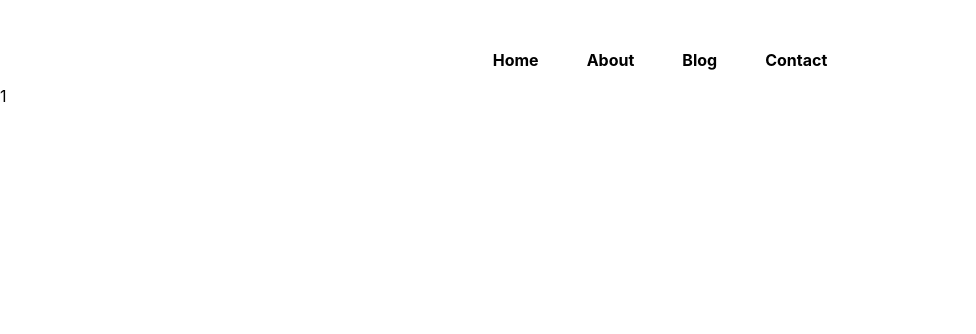
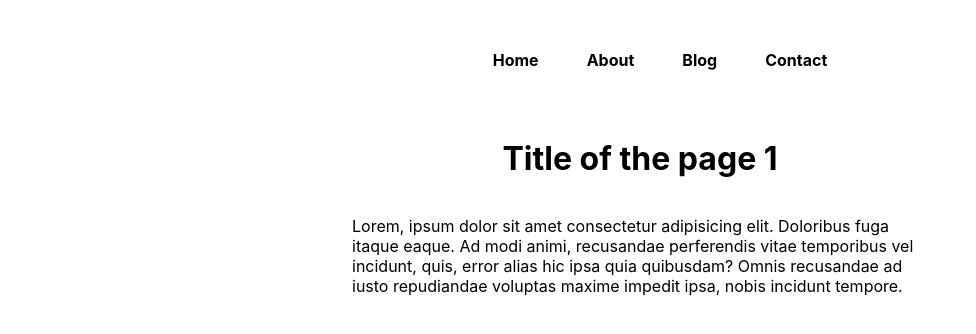
Before and after one commit to Fahadmohammad1/hunting-coder, a Next.js app: page /blogpost/1 in a window 1280 px wide. Shown: the top 334 px of the page, without its empty margins (0-976 px from the left). Built offline with nearby package versions, Linux system fonts and the light colour scheme.

Commit message:
css added for blog and blogspot

```diff
--- a/pages/blog.js
+++ b/pages/blog.js
@@ -1,3 +1,4 @@
+import Link from "next/link";
 import React from "react";
 import styles from "../styles/blog.module.css";
 
@@ -7,7 +8,9 @@ const Blog = () => {
       <div className={styles.blogs}>
         <h2>Popular Blogs</h2>
         <div className={styles.blogItem}>
-          <h3>How to Learn Javascript in 2022</h3>
+          <Link href={"/blogpost/learn-javascript"}>
+            <h3>How to Learn Javascript in 2022</h3>
+          </Link>
           <p>
             Lorem ipsum dolor sit, amet consectetur adipisicing elit. Tempora
             porro maiores similique aperiam dicta minus delectus dolorem quae
--- a/pages/blogpost/[slug].js
+++ b/pages/blogpost/[slug].js
@@ -1,11 +1,25 @@
 import React from "react";
 import { useRouter } from "next/router";
+import styles from "../../styles/blogPost.module.css";
 
 const Slug = () => {
   const router = useRouter();
   const { slug } = router.query;
 
-  return <div>{slug}</div>;
+  return (
+    <div className={styles.container}>
+      <main className={styles.main}>
+        <h1>Title of the page {slug}</h1>
+        <p>
+          Lorem, ipsum dolor sit amet consectetur adipisicing elit. Doloribus
+          fuga itaque eaque. Ad modi animi, recusandae perferendis vitae
+          temporibus vel incidunt, quis, error alias hic ipsa quia quibusdam?
+          Omnis recusandae ad iusto repudiandae voluptas maxime impedit ipsa,
+          nobis incidunt tempore.
+        </p>
+      </main>
+    </div>
+  );
 };
 
 export default Slug;
--- a/styles/blog.module.css
+++ b/styles/blog.module.css
@@ -7,6 +7,6 @@
   padding-top: 2rem;
   align-items: center;
 }
-.blogItem {
+.blogItem h3 {
   cursor: pointer;
 }
--- a/styles/blogPost.module.css
+++ b/styles/blogPost.module.css
@@ -0,0 +1,13 @@
+.container {
+  padding: 0 22rem;
+}
+
+.main {
+  min-height: 100vh;
+  flex: 1;
+  display: flex;
+  flex-direction: column;
+  justify-content: flex-start;
+  padding-top: 2rem;
+  align-items: center;
+}
```
